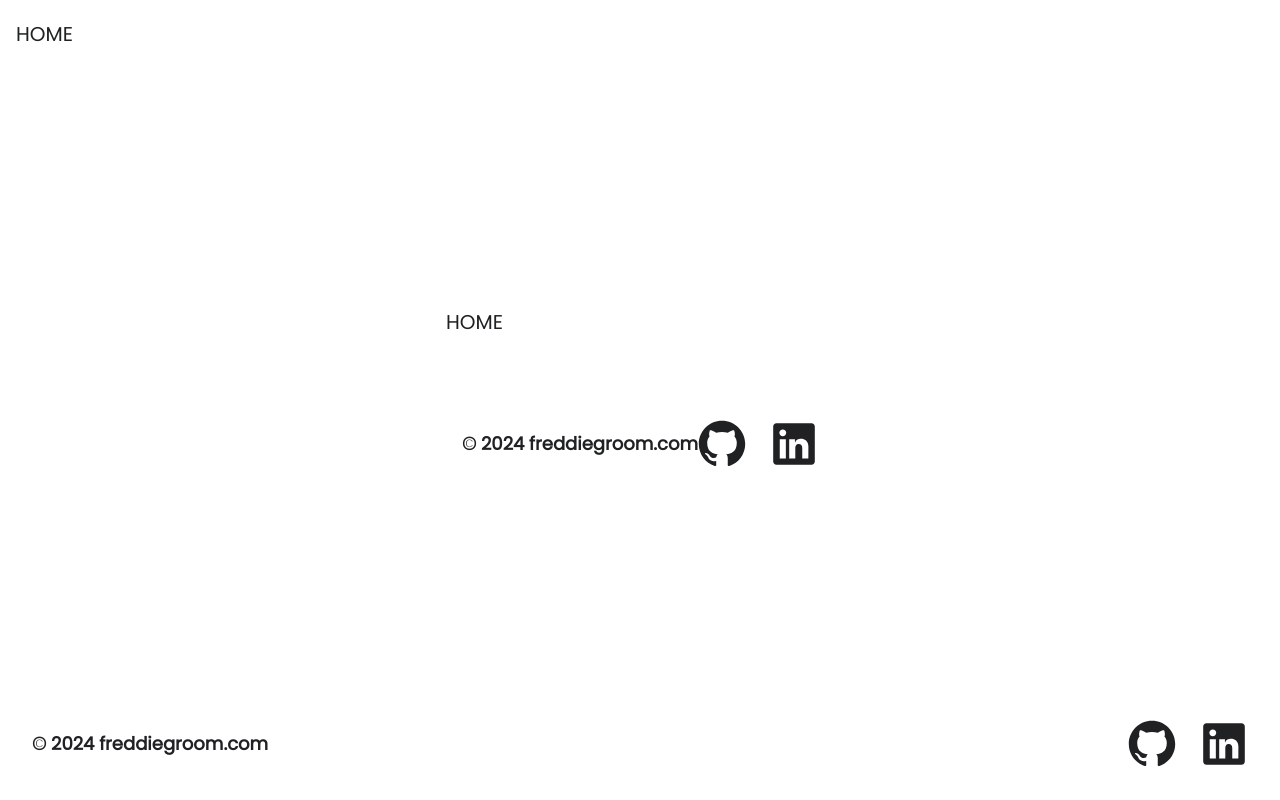
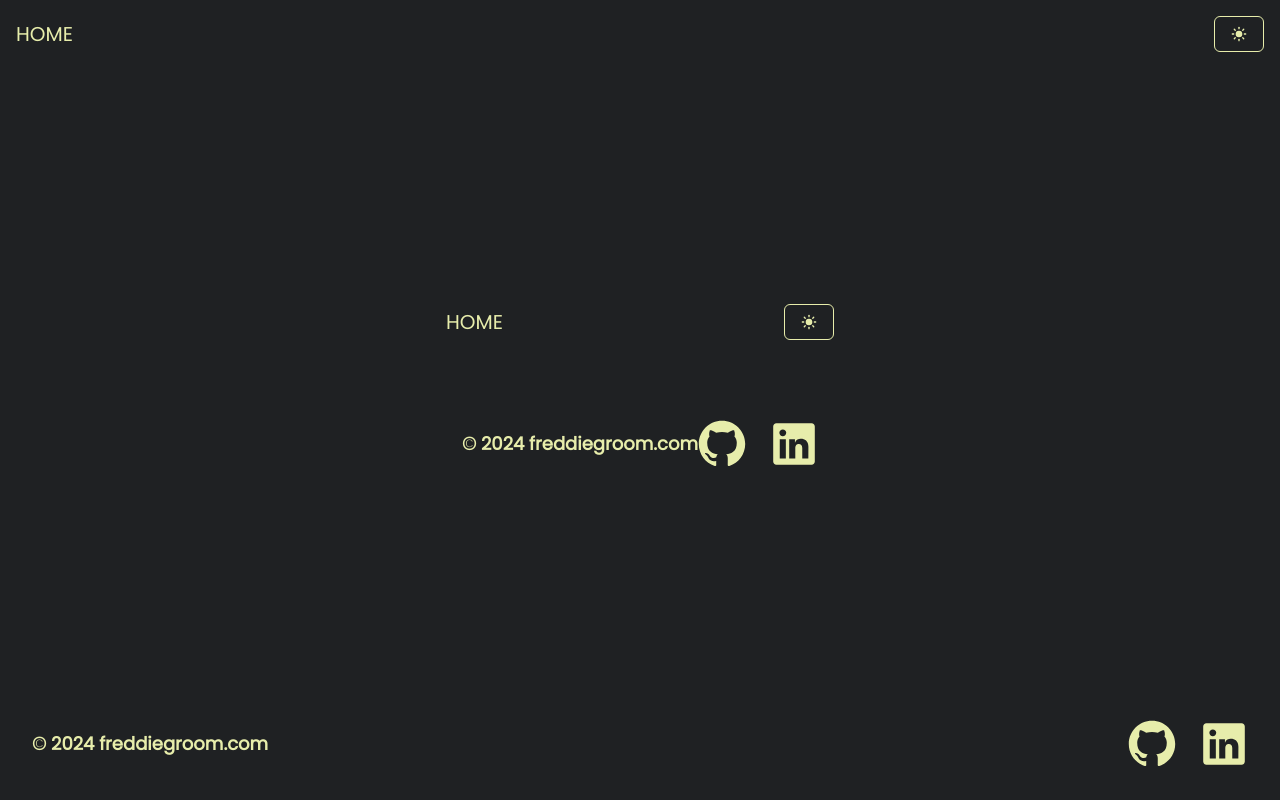
Before and after one commit to Fredgroom/freddie_groom_com_latest, a Next.js app: page /layout in a window 1280 px wide. Built offline with nearby package versions, Linux system fonts and the light colour scheme.

Commit message:
force dark theme for style

```diff
--- a/src/pages/layout.tsx
+++ b/src/pages/layout.tsx
@@ -26,7 +26,8 @@ const RootLayout = ({ children, pageTitle }: RootLayoutProps) => {
       </Head>
       <ThemeProvider
         attribute='class'
-        defaultTheme='system'
+        //todo: change default theme to system with better light theme
+        defaultTheme='dark'
         enableSystem
         disableTransitionOnChange
       >
```
